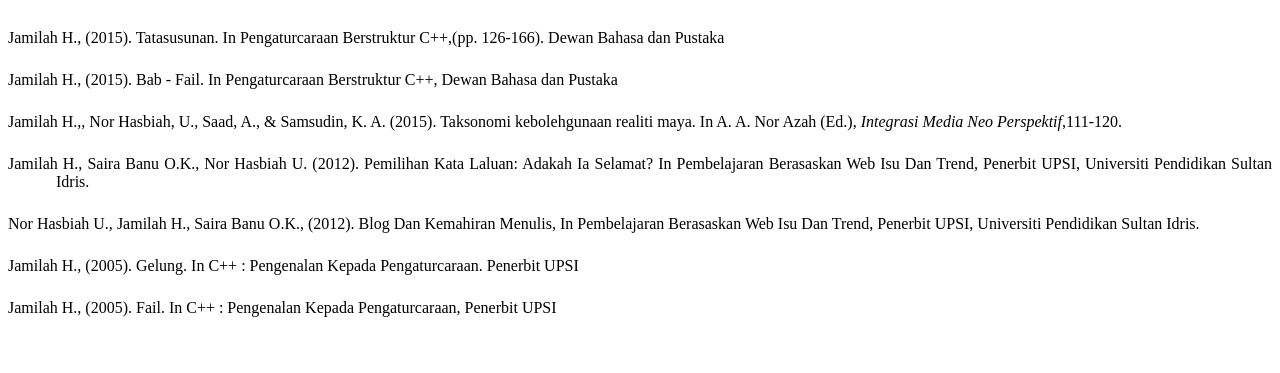
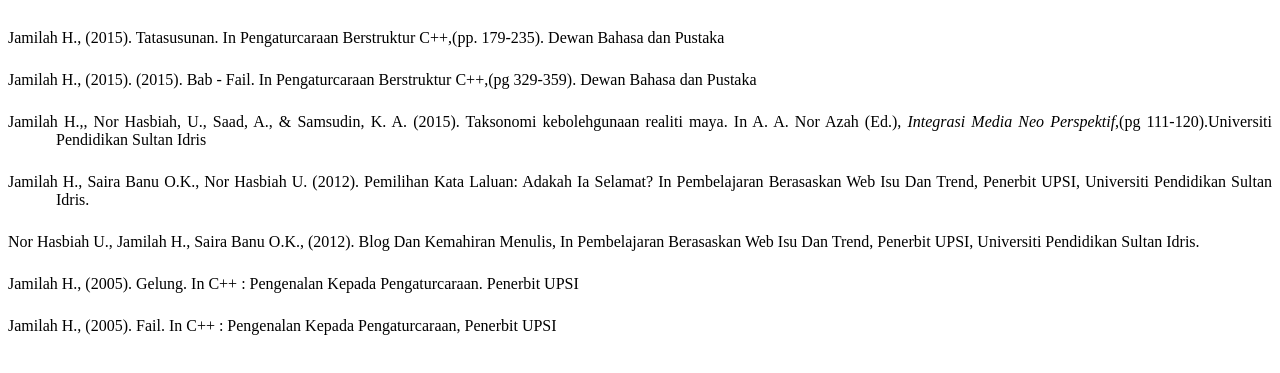
Before and after one commit to azifrn/hjamilah.ml, a plain HTML site: page content/publication/book.html in a window 1280 px wide. Shown: the part 105-478 px from the top of the page. Drawn offline with Linux system fonts and the light colour scheme.

Commit message:
Update book.html

```diff
--- a/content/publication/book.html
+++ b/content/publication/book.html
@@ -7,9 +7,9 @@
     PUBLICATION<br>(BOOK / CHAPTER IN BOOK)
 </h2>
 <div class="indent">
-    <p><span class="nh">Jamilah H.,</span> (2015). Tatasusunan. In Pengaturcaraan Berstruktur C++,(pp. 126-166). Dewan Bahasa dan Pustaka&nbsp;</p>
-    <p><span class="nh">Jamilah H.,</span> (2015). Bab - Fail. In Pengaturcaraan Berstruktur C++, Dewan Bahasa dan Pustaka&nbsp;</p>
-    <p><span class="nh">Jamilah H.,</span>,</span> Nor Hasbiah, U., Saad, A., &amp; Samsudin, K. A. (2015). Taksonomi kebolehgunaan realiti maya. In A. A. Nor Azah (Ed.), <em>Integrasi Media Neo Perspektif</em>,111-120.</p>
+    <p><span class="nh">Jamilah H.,</span> (2015). Tatasusunan. In Pengaturcaraan Berstruktur C++,(pp. 179-235). Dewan Bahasa dan Pustaka&nbsp;</p>
+    <p><span class="nh">Jamilah H.,</span> (2015). (2015). Bab - Fail. In Pengaturcaraan Berstruktur C++,(pg 329-359). Dewan Bahasa dan Pustaka &nbsp;</p>
+    <p><span class="nh">Jamilah H.,</span>,</span> Nor Hasbiah, U., Saad, A., &amp; Samsudin, K. A. (2015). Taksonomi kebolehgunaan realiti maya. In A. A. Nor Azah (Ed.), <em>Integrasi Media Neo Perspektif</em>,(pg 111-120).Universiti Pendidikan Sultan Idris</p>
     <p><span class="nh">Jamilah H.,</span> Saira Banu O.K., Nor Hasbiah U. (2012). Pemilihan Kata Laluan: Adakah Ia Selamat? In Pembelajaran Berasaskan Web Isu Dan Trend, Penerbit UPSI, Universiti Pendidikan Sultan Idris.</p>
     <p>Nor Hasbiah U., <span class="nh">Jamilah H.,</span> Saira Banu O.K., (2012). Blog Dan Kemahiran Menulis, In Pembelajaran Berasaskan Web Isu Dan Trend, Penerbit UPSI, Universiti Pendidikan Sultan Idris.</p>
     <p><span class="nh">Jamilah H.,</span> (2005). Gelung. In C++ : Pengenalan Kepada Pengaturcaraan. Penerbit UPSI&nbsp;</p>
```
